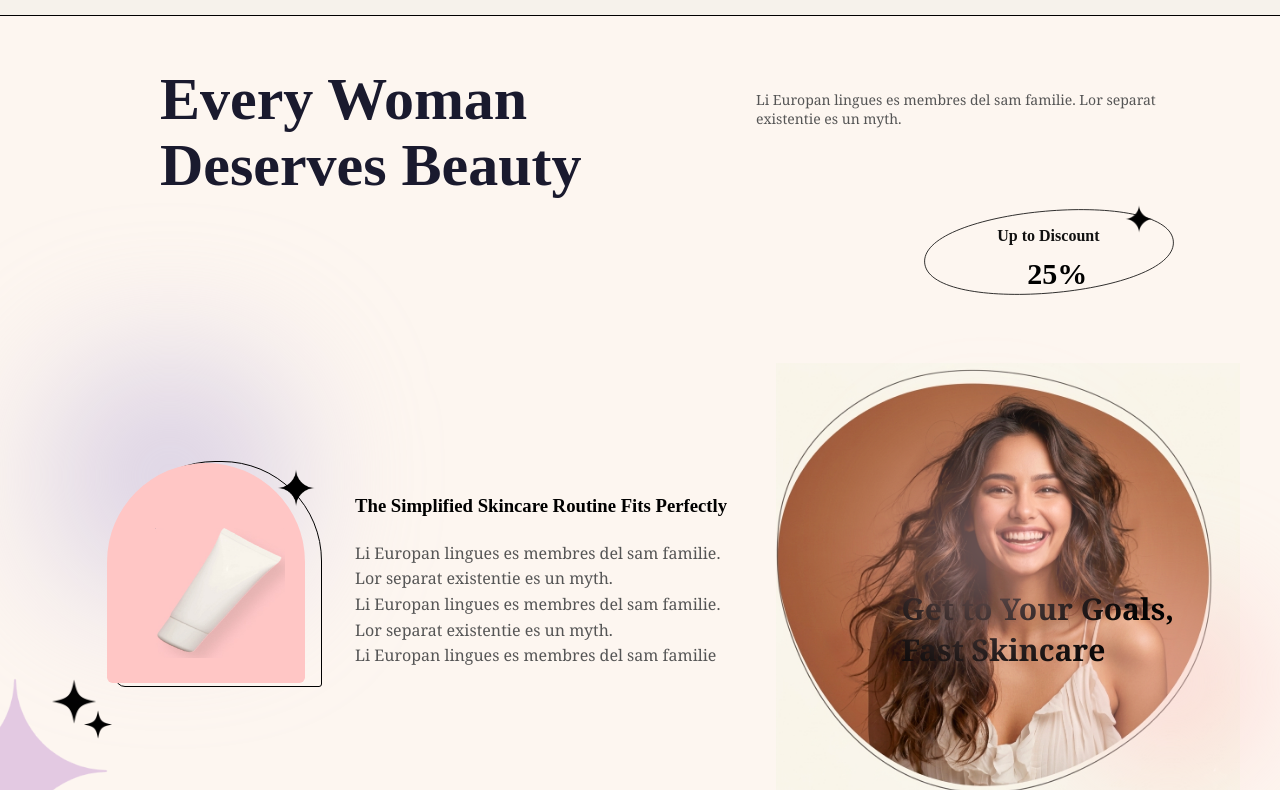
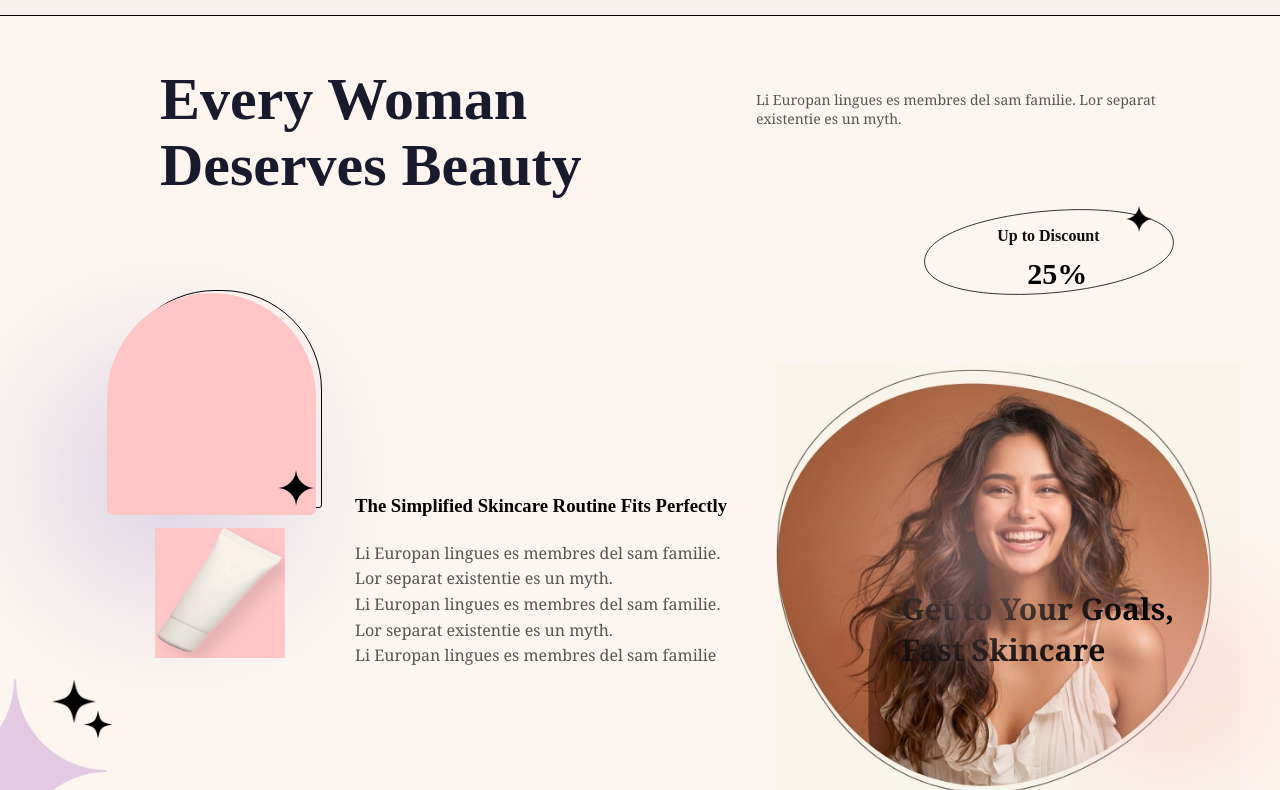
Before and after one commit to ANWINBABY/glodenskin, a React (Create React App) app: page / in a window 1280 px wide. Shown: the part 986-1776 px from the top of the page. Built offline with nearby package versions, Linux system fonts and the light colour scheme.

Commit message:
Update marquee.css

```diff
--- a/src/styles/marquee.css
+++ b/src/styles/marquee.css
@@ -101,10 +101,10 @@ position: absolute;
 
 .pink {
     position: absolute;
-    bottom: -185px;
+    bottom: -17px;
     left: -3px;
-    width: 90%;
-    height: 110%;
+    width: 95%;
+    height: 111%;
     background: #ffc6c5;
     border-radius: 140px 140px 8px 8px;
     z-index: 2;
@@ -112,10 +112,10 @@ position: absolute;
 
 .outline {
     position: absolute;
-    bottom: -189px;
+    bottom: -10px;
     left: 5px;
     width: 93%;
-    height: 112%;
+    height: 108%;
     border: 1px solid black;
     border-radius: 100px 100px 3px 10px;
     z-index: 1;
```
